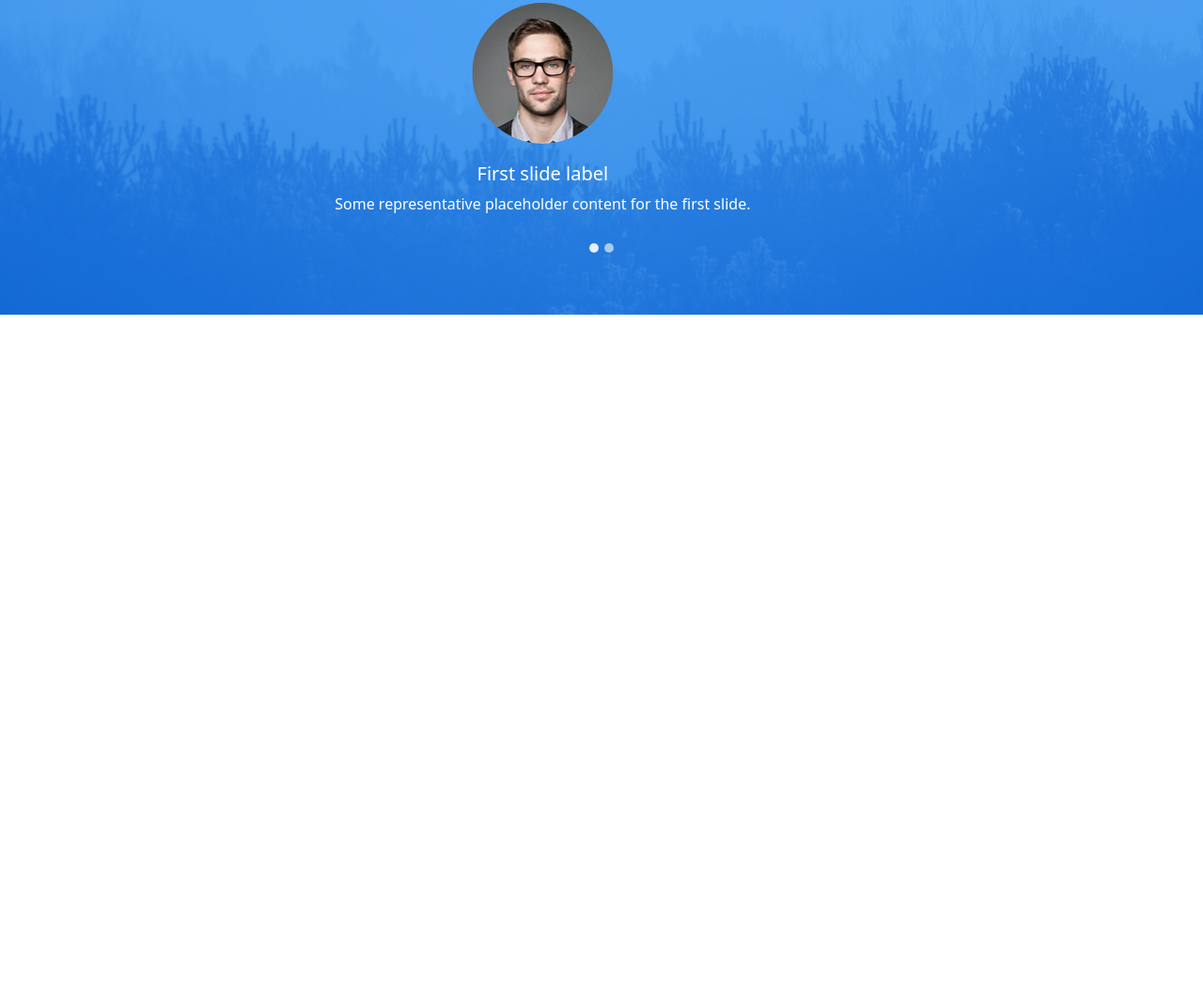
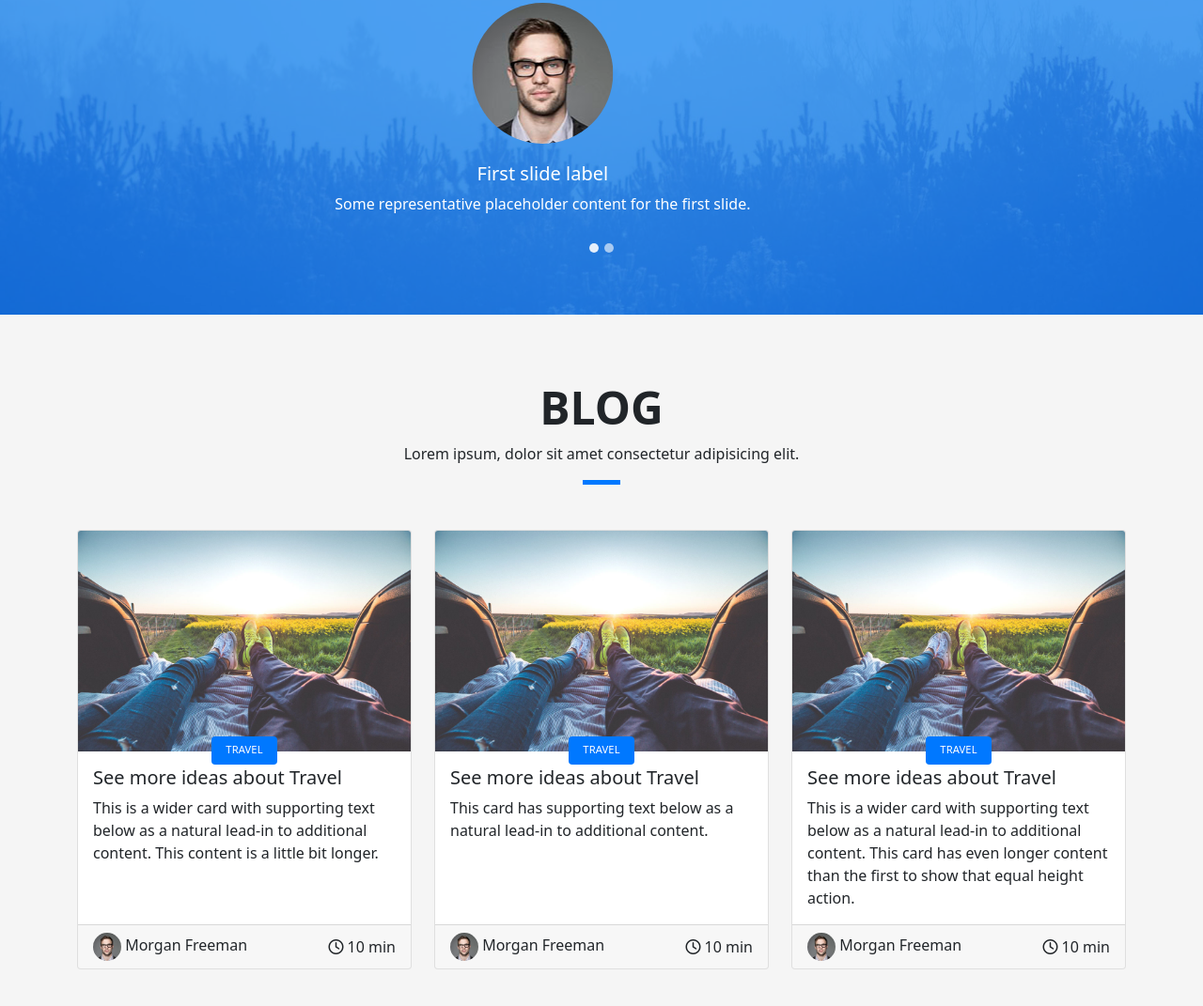
Before and after one commit to HosSamNeo/devfolio, a plain HTML site: page index.html in a window 1280 px wide. Shown: the part 4080-5151 px from the top of the page at 94% size. Before the commit the page ends 4415 px from the top, so only its background shows below. Drawn offline with nearby package versions, Linux system fonts and the light colour scheme.

Commit message:
blog
blog

```diff
--- a/index.html
+++ b/index.html
@@ -461,7 +461,87 @@
 
     <!-- START BLOG SECTION  -->
     <section class="blog">
+        <div class="container">
+            <div class="row">
+                <div class="section-heading text-center mb-5">
+                    <h3 class="fw-bold">BLOG</h3>
+                    <p class="lead">Lorem ipsum, dolor sit amet consectetur adipisicing elit.</p>
+                    <div class="line"></div>
+                </div>
+            </div>
+            <div class="row row-cols-1 row-cols-md-3 g-4">
+                <div class="col">
+                  <div class="card h-100">
+                    <img src="images/post-1.jpg" class="card-img-top" alt="...">
+                    <div class="card-body position-relative">
+                        <div class="card-category-box">
+                            <div class="card-category">
+                                <h6 class="category">Travel</h6>
+                            </div>
+                        </div>
+                      <h5 class="card-title">See more ideas about Travel</h5>
+                      <p class="card-text lead fs-6">This is a wider card with supporting text below as a natural lead-in to additional content. This content is a little bit longer.</p>
+                    </div>
+                    <div class="card-footer d-flex justify-content-between align-items-center">
+                        <div class="post-author">
+                                  <img src="images/testimonial-2.jpg" alt="" class="avatar rounded-circle w-25">
+                                   <span class="author">Morgan Freeman</span>
+                                    </div>
+                                    <div class="post-date">
+                                        <i class="fa-regular fa-clock"></i> 10 min
+                                    </div>
+                    </div>
+                  </div>
+                </div>
+                <div class="col">
+                  <div class="card h-100">
+                    <img src="images/post-1.jpg" class="card-img-top" alt="...">
+                    <div class="card-body position-relative">
+                        <div class="card-category-box">
+                            <div class="card-category">
+                                <h6 class="category">Travel</h6>
+                            </div>
+                        </div>
+                      <h5 class="card-title">See more ideas about Travel</h5>
+                      <p class="card-text lead fs-6">This card has supporting text below as a natural lead-in to additional content.</p>
+                    </div>
 
+                    <div class="card-footer d-flex justify-content-between align-items-center">
+                        <div class="post-author">
+                                  <img src="images/testimonial-2.jpg" alt="" class="avatar rounded-circle w-25">
+                                   <span class="author">Morgan Freeman</span>
+                                    </div>
+                                    <div class="post-date">
+                                        <i class="fa-regular fa-clock"></i> 10 min
+                                    </div>
+                    </div>
+                  </div>
+                </div>
+                <div class="col">
+                  <div class="card h-100">
+                    <img src="images/post-1.jpg" class="card-img-top" alt="...">
+                    <div class="card-body position-relative">
+                        <div class="card-category-box">
+                            <div class="card-category">
+                                <h6 class="category">Travel</h6>
+                            </div>
+                        </div>
+                      <h5 class="card-title">See more ideas about Travel</h5>
+                      <p class="card-text lead fs-6">This is a wider card with supporting text below as a natural lead-in to additional content. This card has even longer content than the first to show that equal height action.</p>
+                    </div>
+                    <div class="card-footer d-flex justify-content-between align-items-center">
+                        <div class="post-author">
+                                  <img src="images/testimonial-2.jpg" alt="" class="avatar rounded-circle w-25">
+                                   <span class="author">Morgan Freeman</span>
+                                    </div>
+                                    <div class="post-date">
+                                        <i class="fa-regular fa-clock"></i> 10 min
+                                    </div>
+                    </div>
+                  </div>
+                </div>
+              </div>
+        </div>
     </section>
     <!-- END BLOG SECTION  -->
     <script src="https://cdnjs.cloudflare.com/ajax/libs/bootstrap/5.1.0/js/bootstrap.min.js" integrity="sha512-NWNl2ZLgVBoi6lTcMsHgCQyrZVFnSmcaa3zRv0L3aoGXshwoxkGs3esa9zwQHsChGRL4aLDnJjJJeP6MjPX46Q==" crossorigin="anonymous" referrerpolicy="no-referrer"></script>
--- a/style.css
+++ b/style.css
@@ -422,4 +422,36 @@ body {
 /* END SLIDER SECTION  */
 
 /* START BLOG SECTION  */
+.blog {
+    padding: 70px 0px;
+    background-color: #f5f5f5;
+}
+.blog .card-category-box {
+    position: absolute;
+    text-align: center;
+    top: -16px;
+    left: 15px;
+    right: 15px;
+    line-height: 25px;
+    overflow: hidden;
+}
+.blog .card-category {
+    display: inline-block;
+    color: #fff;
+    padding: 0 15px 5px;
+    overflow: hidden;
+    background-color: #0078ff;
+    border-radius: 4px;
+}
+.blog .card-category .category {
+    color: #fff;
+    display: inline-block;
+    text-transform: uppercase;
+    font-size: 0.7rem;
+    letter-spacing: 0.1px;
+    margin-bottom: 0;
+}
+.blog .card-footer img {
+    width: 30px !important;
+}
 /* END BLOG SECTION  */
```
Also changed, not shown: images/post-1.jpg (added).
